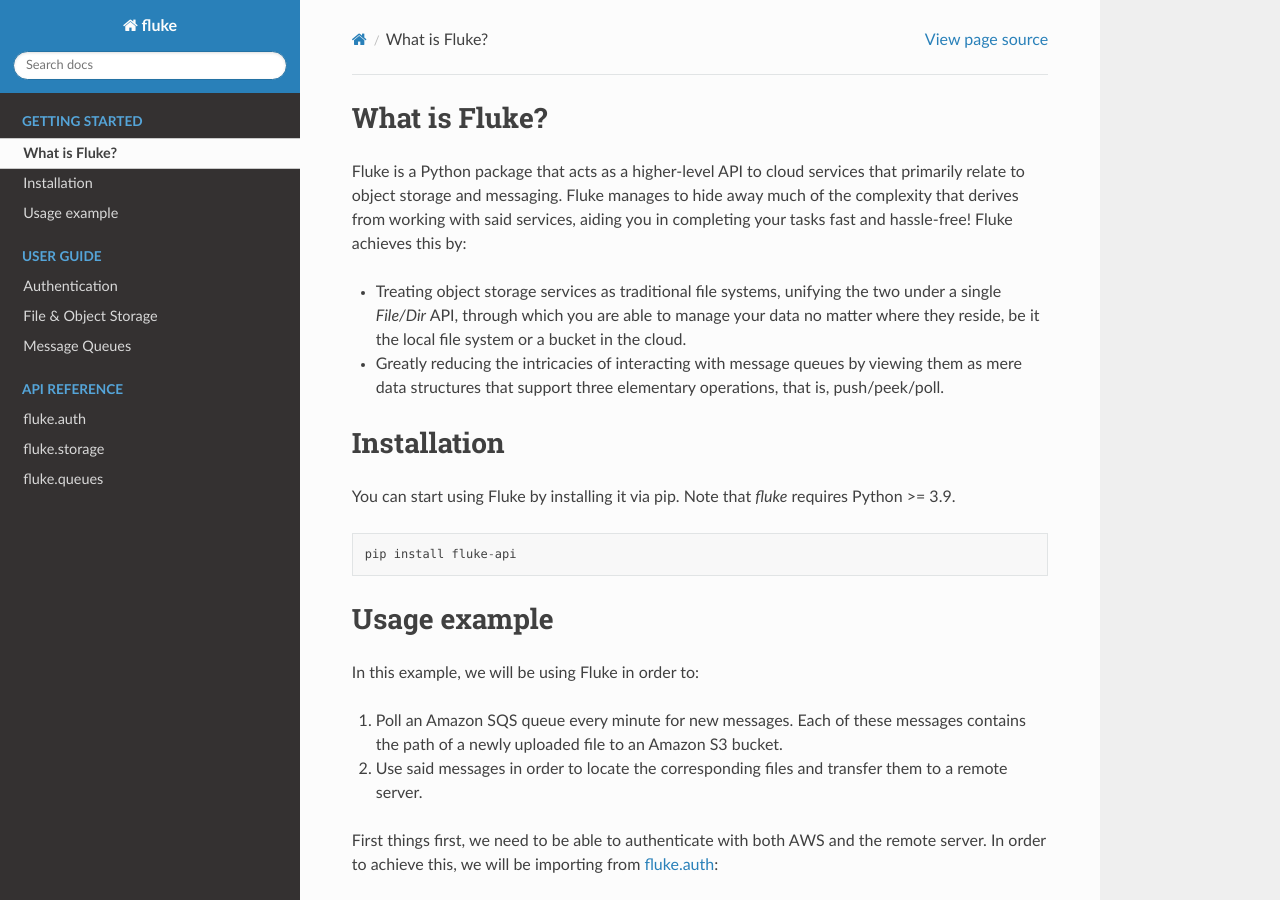
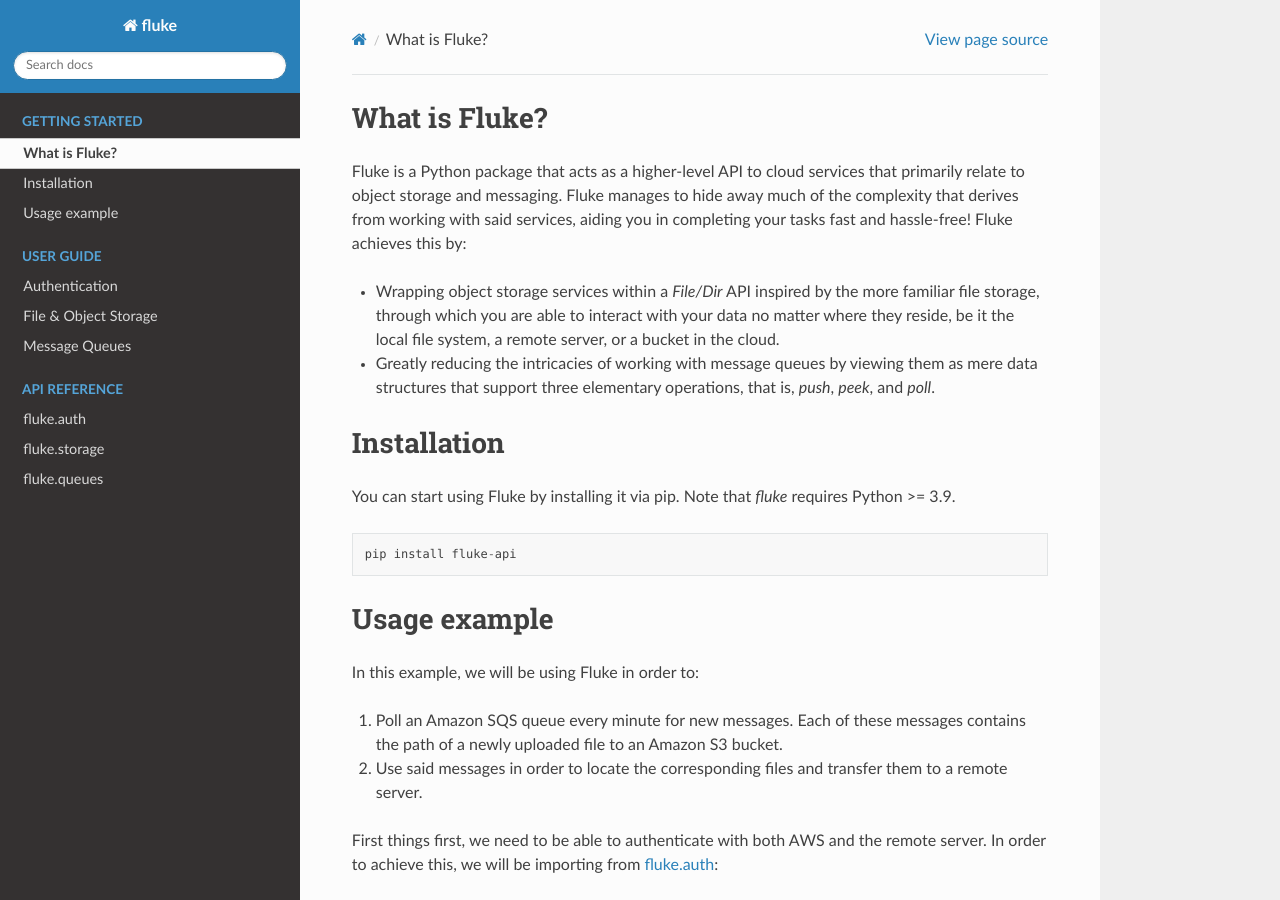
Before and after one commit to manoss96/fluke, a Sphinx documentation site: the page built from docs/source/getting_started.rst, in a window 1280 px wide and 900 px high. Built offline with Sphinx 7.4.7 and the Read the Docs theme 2.0.0, drawn with Linux system fonts in a browser that asks for light colours.

```diff
--- a/docs/source/conf.py
+++ b/docs/source/conf.py
@@ -22,7 +22,7 @@ copyright = '2023, Manos Stoumpos'
 author = 'Manos Stoumpos'
 
 # The full version, including alpha/beta/rc tags
-release = '0.4.1'
+release = '0.5.0'
 
 
 # -- General configuration ---------------------------------------------------
--- a/docs/source/getting_started.rst
+++ b/docs/source/getting_started.rst
@@ -5,19 +5,20 @@ What is Fluke?
 *******************
 
 Fluke is a Python package that acts as a higher-level API to
-cloud services that primarily relate to object storage and messaging.
-Fluke manages to hide away much of the complexity that derives from working
-with said services, aiding you in completing your tasks fast and hassle-free!
-Fluke achieves this by:
+cloud services that primarily relate to object storage and
+messaging. Fluke manages to hide away much of the complexity
+that derives from working with said services, aiding you in
+completing your tasks fast and hassle-free! Fluke achieves this by:
 
-* Treating object storage services as traditional file systems,
-  unifying the two under a single *File/Dir* API, through which
-  you are able to manage your data no matter where they reside,
-  be it the local file system or a bucket in the cloud.
+* Wrapping object storage services within a *File/Dir* API
+  inspired by the more familiar file storage, through which
+  you are able to interact with your data no matter where
+  they reside, be it the local file system, a remote server,
+  or a bucket in the cloud.
 
-* Greatly reducing the intricacies of interacting with message queues
-  by viewing them as mere data structures that support three elementary
-  operations, that is, push/peek/poll.
+* Greatly reducing the intricacies of working with message
+  queues by viewing them as mere data structures that support
+  three elementary operations, that is, *push*, *peek*, and *poll*.
 
 *******************
 Installation
@@ -85,6 +86,6 @@ necessary resources in order to perform the data transfer:
 And that's basically it!
 
 You can learn more about Fluke by going through its detailed
-`User Guide <user_guide/handling_auth.html>`_, or by visiting
+`User Guide <user_guide/authentication.html>`_, or by visiting
 Fluke on `Github <https://github.com/manoss96/fluke>`_
 in order to check out the source code itself.
--- a/docs/source/user_guide/authentication.rst
+++ b/docs/source/user_guide/authentication.rst
@@ -197,7 +197,7 @@ key will already be tied to one and only GCP project:
 
 
 ==========================================
-Authenticating with a remote machine
+Authenticating with a remote SSH server
 ==========================================
 
 There are two ways for a user to authenticate themselves while
--- a/pyproject.toml
+++ b/pyproject.toml
@@ -1,12 +1,12 @@
 [project]
 name = "fluke-api"
-version = "0.4.1"
+version = "0.5.0"
 authors = [
   {email = "manosstoumpos@gmail.com"},
   {name = "Manos Stoumpos"}
 ]
-description = "Move your data around"
-keywords = ["data", "transfer", "file", "filesystem", "cloud"]
+description = "Cloud-agnostic Python API"
+keywords = ["cloud", "storage", "message-queues", "aws", "azure", "gcp"]
 readme = "README.md"
 license = {text = "MIT"}
 requires-python = ">=3.9"
```
Also changed, not shown: README.md (+12 -11 lines), docs/source/user_guide/file_and_object_storage.rst (+4 -4 lines).
